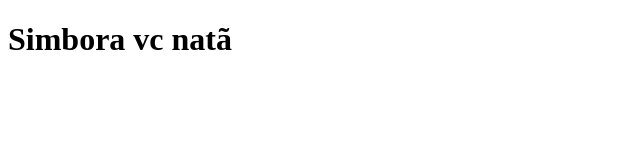
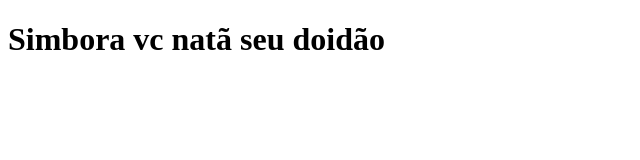
Before and after one commit to NatanCruzOliveira/projeto-social, a plain HTML site: page index.html in a window 1280 px wide. Shown: the whole page, without its empty margins (0-640 px from the left). Drawn offline with Linux system fonts and the light colour scheme.

Commit message:
update index

```diff
--- a/index.html
+++ b/index.html
@@ -7,6 +7,6 @@
     <title>Projeto rede sociais</title>
 </head>
 <body>
-    <h1>Simbora vc natã</h1>
+    <h1>Simbora vc natã seu doidão</h1>
 </body>
 </html>
```
